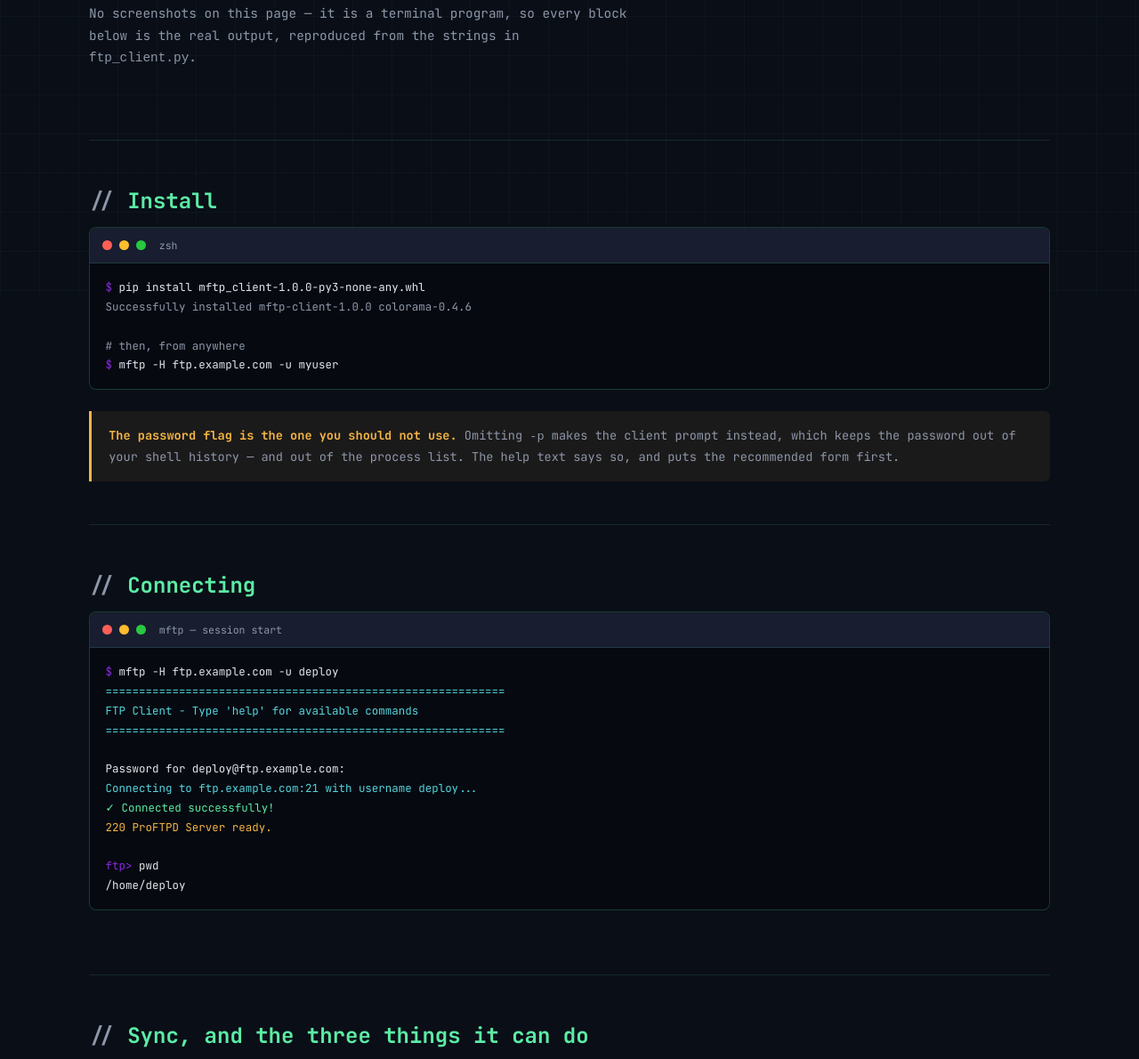
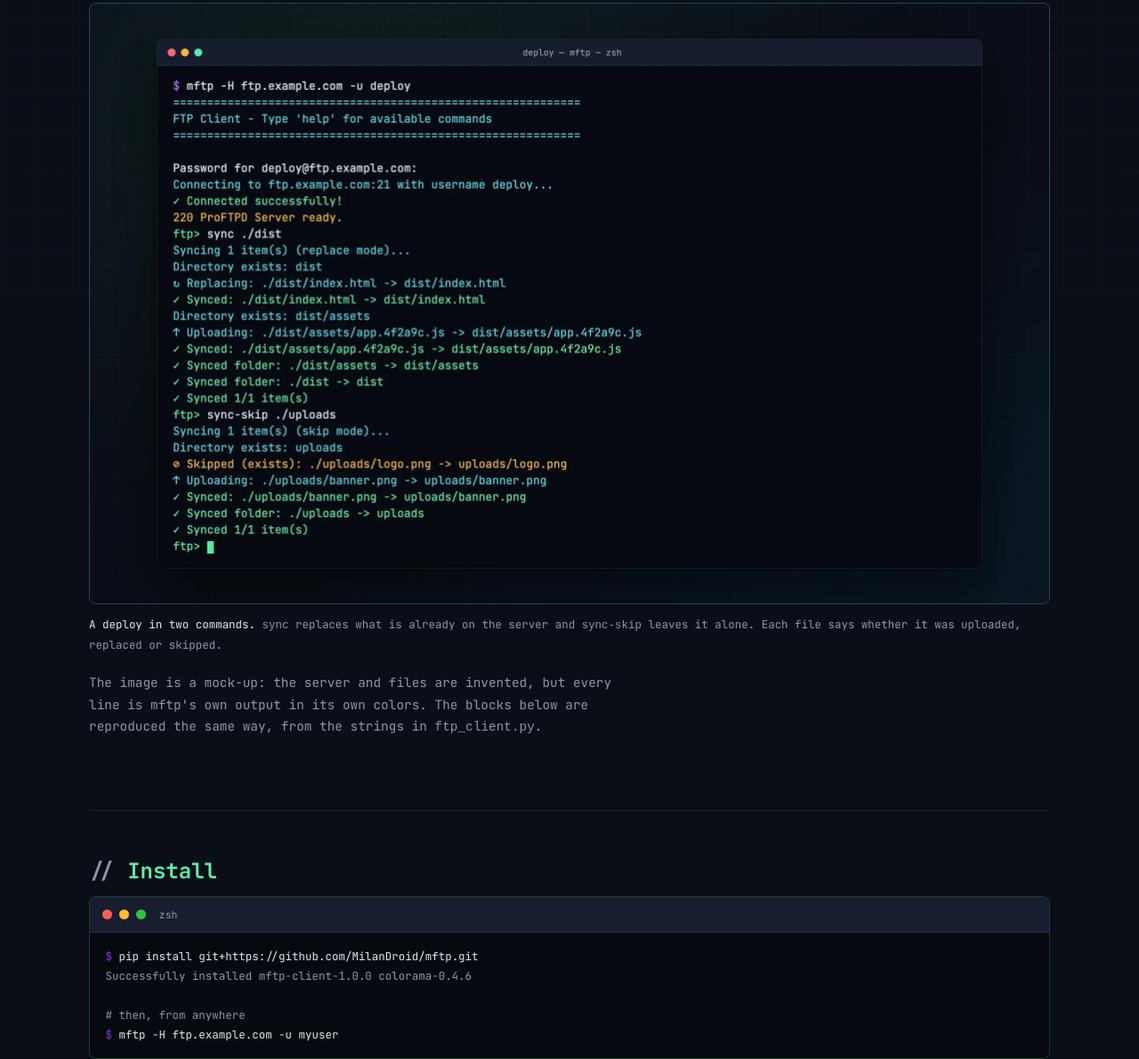
Before and after one commit to MilanDroid/milandroid.github.io, a plain HTML site: page projects/mftp.html in a window 1280 px wide. Shown: the part 466-1656 px from the top of the page at 89% size. Drawn offline with nearby package versions, Linux system fonts and the light colour scheme.

Commit message:
Add an mftp session image and match project pages to their GitHub repos
mftp: mock-up terminal image in the hero, labelled as a mock-up, and the git-based install command. uigrid and elecciones: links to their repositories; elecciones now says the public repo holds only the site and reports/.

Co-Authored-By: Claude Opus 5.5 <noreply@anthropic.com>

```diff
--- a/projects/mftp.html
+++ b/projects/mftp.html
@@ -40,9 +40,22 @@
             <span class="tag">setuptools</span>
             <span class="tag">Cross-platform</span>
         </div>
-        <p class="section-sub">
-            No screenshots on this page &mdash; it is a terminal program, so every block below is
-            the real output, reproduced from the strings in <code>ftp_client.py</code>.
+
+        <figure class="screenshot">
+            <a href="/assets/mftp-session.webp" target="_blank" rel="noopener">
+                <img src="/assets/mftp-session.webp" width="2160" height="1350"
+                     alt="A terminal running mftp: it connects to ftp.example.com, runs sync on ./dist, which replaces index.html and uploads a new script, then runs sync-skip on ./uploads, which skips an existing logo and uploads a new banner">
+            </a>
+            <figcaption>
+                <strong>A deploy in two commands.</strong> <code>sync</code> replaces what is already
+                on the server and <code>sync-skip</code> leaves it alone. Each file says whether it was
+                uploaded, replaced or skipped.
+            </figcaption>
+        </figure>
+        <p class="section-sub" style="margin-top:1.25rem;">
+            The image is a mock-up: the server and files are invented, but every line is mftp's own
+            output in its own colors. The blocks below are reproduced the same way, from the strings
+            in <code>ftp_client.py</code>.
         </p>
     </section>
 
@@ -56,7 +69,7 @@
                 <span class="terminal-title">zsh</span>
             </div>
             <div class="terminal-body">
-<pre><span class="c-prompt">$</span> <span class="c-white">pip install mftp_client-1.0.0-py3-none-any.whl</span>
+<pre><span class="c-prompt">$</span> <span class="c-white">pip install git+https://github.com/MilanDroid/mftp.git</span>
 <span class="c-dim">Successfully installed mftp-client-1.0.0 colorama-0.4.6</span>
 
 <span class="c-dim"># then, from anywhere</span>
```
Also changed, not shown: projects/elecciones-hn-2025.html (+6 -1 lines), projects/uigrid.html (+3 -0 lines), assets/mftp-session.webp (added).
